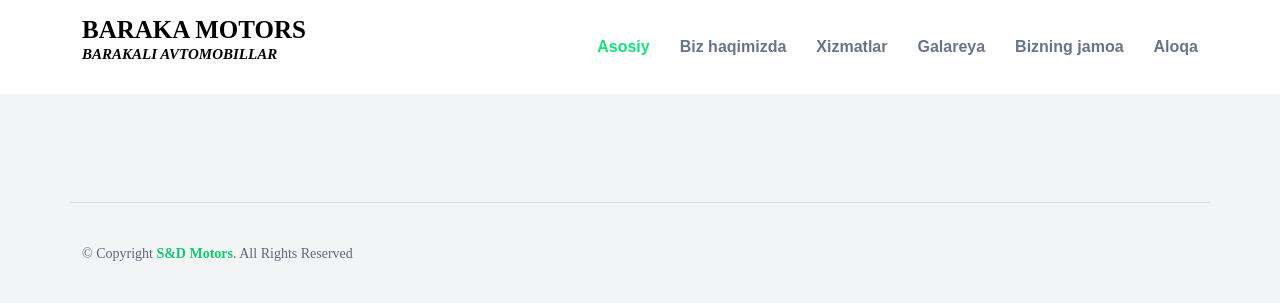
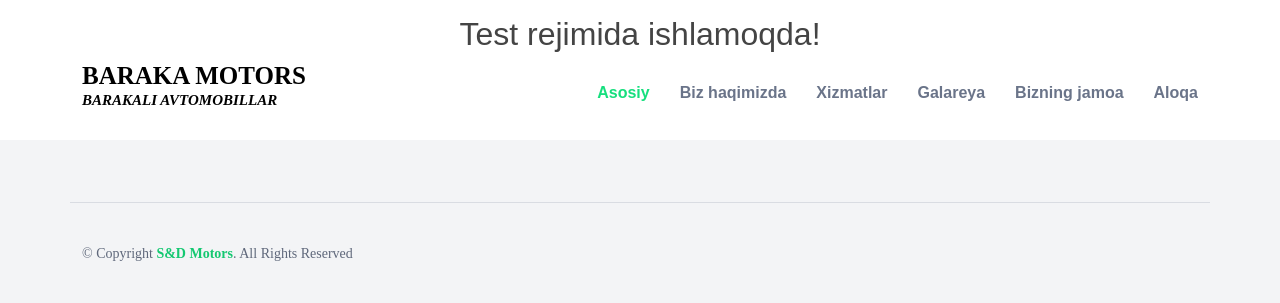
Before and after one commit to SHOHIJAHON20001/SandDMotors, a Django app: template templates/base.html in a window 1280 px wide. Shown: the top 303 px of the page. Run offline with Django 4.2, Linux system fonts and the light colour scheme; the template is opened without the code that fills it, so the values that code supplies are empty; some libraries are stand-ins or nearby versions.

Commit message:
sandmotors

```diff
--- a/templates/base.html
+++ b/templates/base.html
@@ -30,6 +30,9 @@
 
   <!-- ======= Header ======= -->
   <header id="header" class="fixed-top">
+    <h2>
+      <center>Test rejimida ishlamoqda!</center>
+    </h2>
     <div class="container d-flex align-items-center justify-content-between">
 
       <!-- <h1 class="logo"><a href="index.html">S&D Motors</a></h1> -->
```
